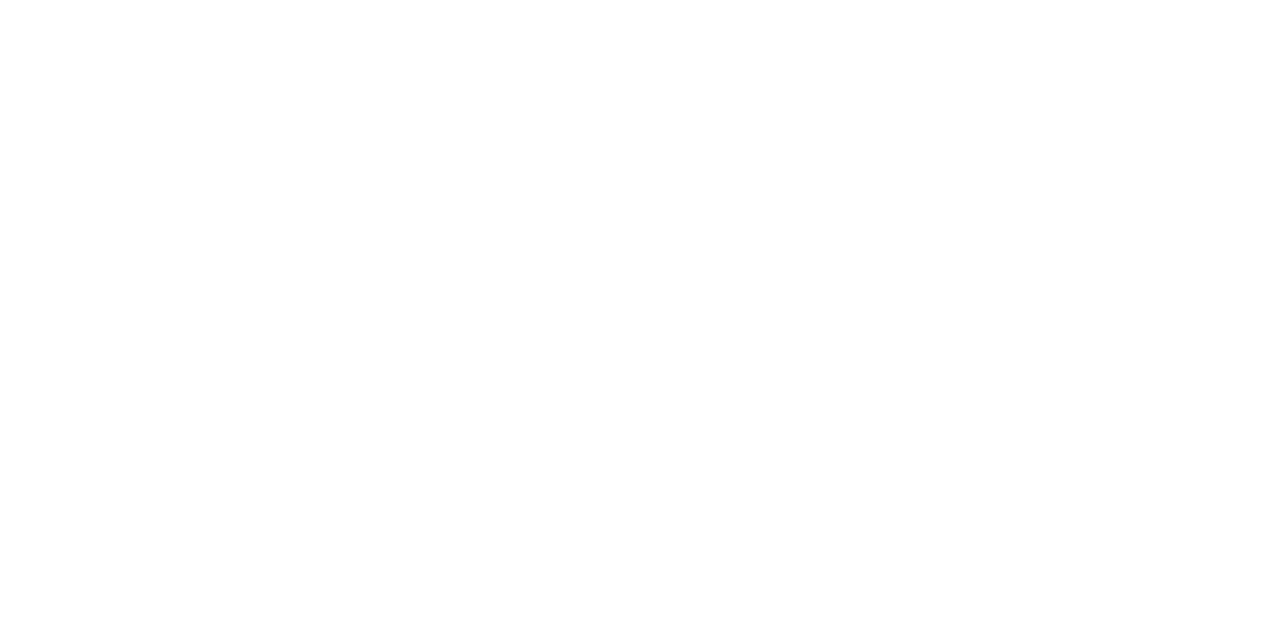
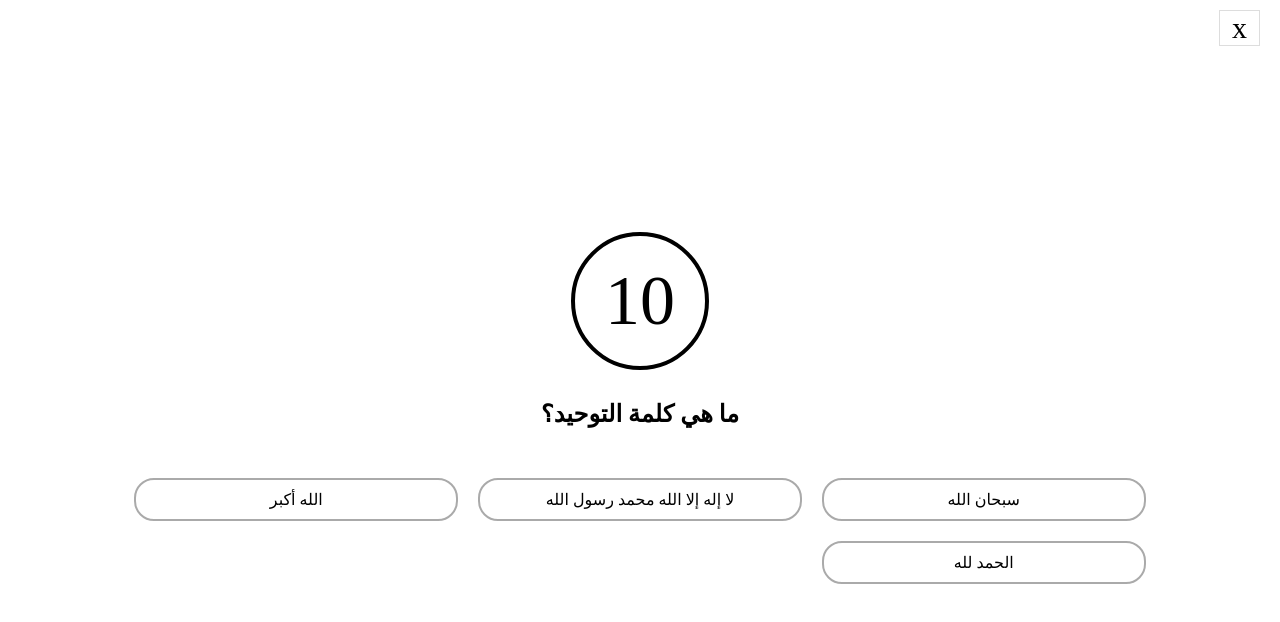
Before and after one commit to Amr-Safwat/quiz, a React (Vite) app: page /quiz/quistions in a window 1280 px wide. Before the commit this address had no page. Shown: the top 622 px of the page. Built offline with nearby package versions, Linux system fonts and the light colour scheme.

Commit message:
change urls

```diff
--- a/src/App.jsx
+++ b/src/App.jsx
@@ -10,8 +10,8 @@
     <>
       {/* Routes */}
       <Routes>
-        <Route path="/" element={<FirstPage />} />
-        <Route path="/quistions" element={<QuistionPage />} />
+        <Route path="/quiz" element={<FirstPage />} />
+        <Route path="/quiz/quistions" element={<QuistionPage />} />
       </Routes>
     </>
   );
--- a/src/components/pages/FirstPage.jsx
+++ b/src/components/pages/FirstPage.jsx
@@ -7,7 +7,7 @@
   return (
     <div className="container">
       <h2 className="title">اختبر معلومات الدينية</h2>
-      <Link className="btn" to={'/quistions'}>
+      <Link className="btn" to={'/quiz/quistions'}>
         العب الان
       </Link>
     </div>
--- a/vite.config.js
+++ b/vite.config.js
@@ -4,5 +4,5 @@
 // https://vite.dev/config/
 export default defineConfig({
   plugins: [react()],
-  base: '/',
+  base: '/quiz',
 });
```
